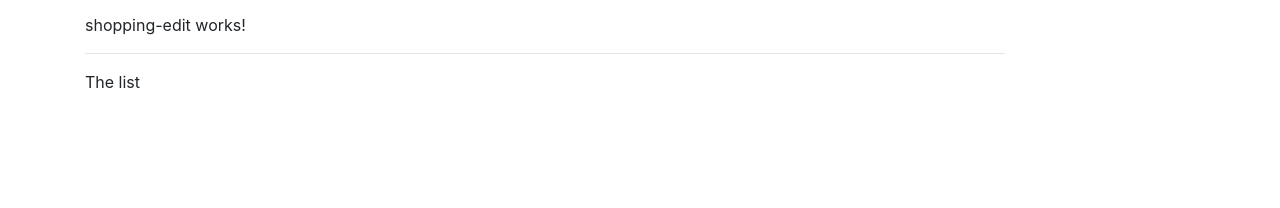
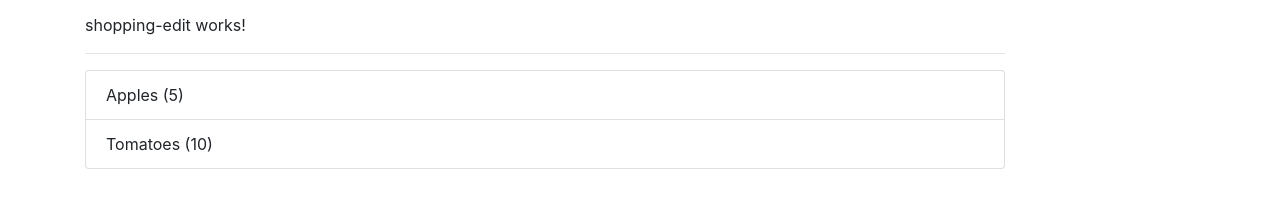
Before and after one commit to lesiak/abgular_udemy_maximilian_schwarzmuller, an Angular app in the folder webshop/: page / in a window 1280 px wide. Shown: the part 390-598 px from the top of the page. Built offline with nearby package versions, Linux system fonts and the light colour scheme.

Commit message:
[WEBSHOP] Shopping list
- component layout
- ingredient model

```diff
--- /dev/null
+++ b/webshop/src/app/shared/ingredient.model.ts
@@ -0,0 +1,6 @@
+export class Ingredient {
+  constructor(public name: string, public amount: number) {
+    this.name = name;
+    this.amount = amount;
+  }
+}
--- a/webshop/src/app/shopping-list/shopping-list.component.html
+++ b/webshop/src/app/shopping-list/shopping-list.component.html
@@ -2,6 +2,12 @@
   <div class="col-sm-10">
     <app-shopping-edit></app-shopping-edit>
     <hr>
-    <p>The list</p>
+    <ul class="list-group">
+      <a class="list-group-item"
+         style="cursor: pointer"
+         *ngFor="let ingredient of ingredients">
+        {{ingredient.name}} ({{ingredient.amount}})
+      </a>
+    </ul>
   </div>
 </div>
--- a/webshop/src/app/shopping-list/shopping-list.component.ts
+++ b/webshop/src/app/shopping-list/shopping-list.component.ts
@@ -1,4 +1,5 @@
 import { Component, OnInit } from '@angular/core';
+import {Ingredient} from '../shared/ingredient.model';
 
 @Component({
   selector: 'app-shopping-list',
@@ -7,6 +8,11 @@ import { Component, OnInit } from '@angular/core';
 })
 export class ShoppingListComponent implements OnInit {
 
+  ingredients: Ingredient[] = [
+    new Ingredient('Apples', 5),
+    new Ingredient('Tomatoes', 10)
+  ];
+
   constructor() { }
 
   ngOnInit() {
```
